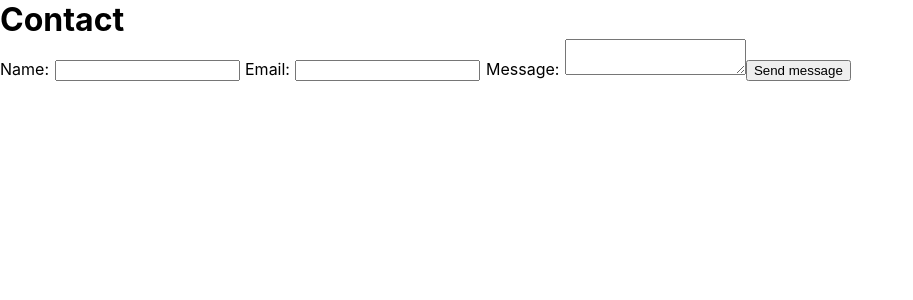
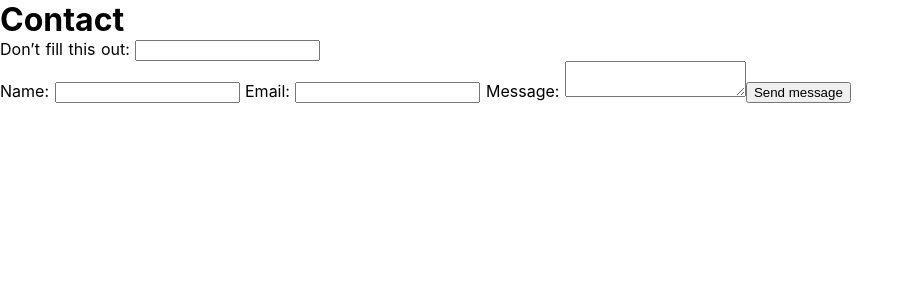
Before and after one commit to crig-ga/local.netlify.test, a Nuxt app: page /contact in a window 1280 px wide. Shown: the top 300 px of the page, without its empty margins (0-913 px from the left). Built offline with nearby package versions, Linux system fonts and the light colour scheme.

Commit message:
Add honeypot.

```diff
--- a/pages/contact.vue
+++ b/pages/contact.vue
@@ -4,8 +4,11 @@
       Contact
     </h1>
     <div class="content">
-      <form name="contact" action="" method="post" netlify>
+      <form name="contact" action="/thank-you" netlify-honeypot="bot-field" method="post" netlify>
         <input type="hidden" name="form-name" value="contact" />
+        <p class="hidden">
+          <label>Don’t fill this out: <input name="bot-field"></label>
+        </p>
         <label class="form-label" for="name">
           Name:
         </label>
```
